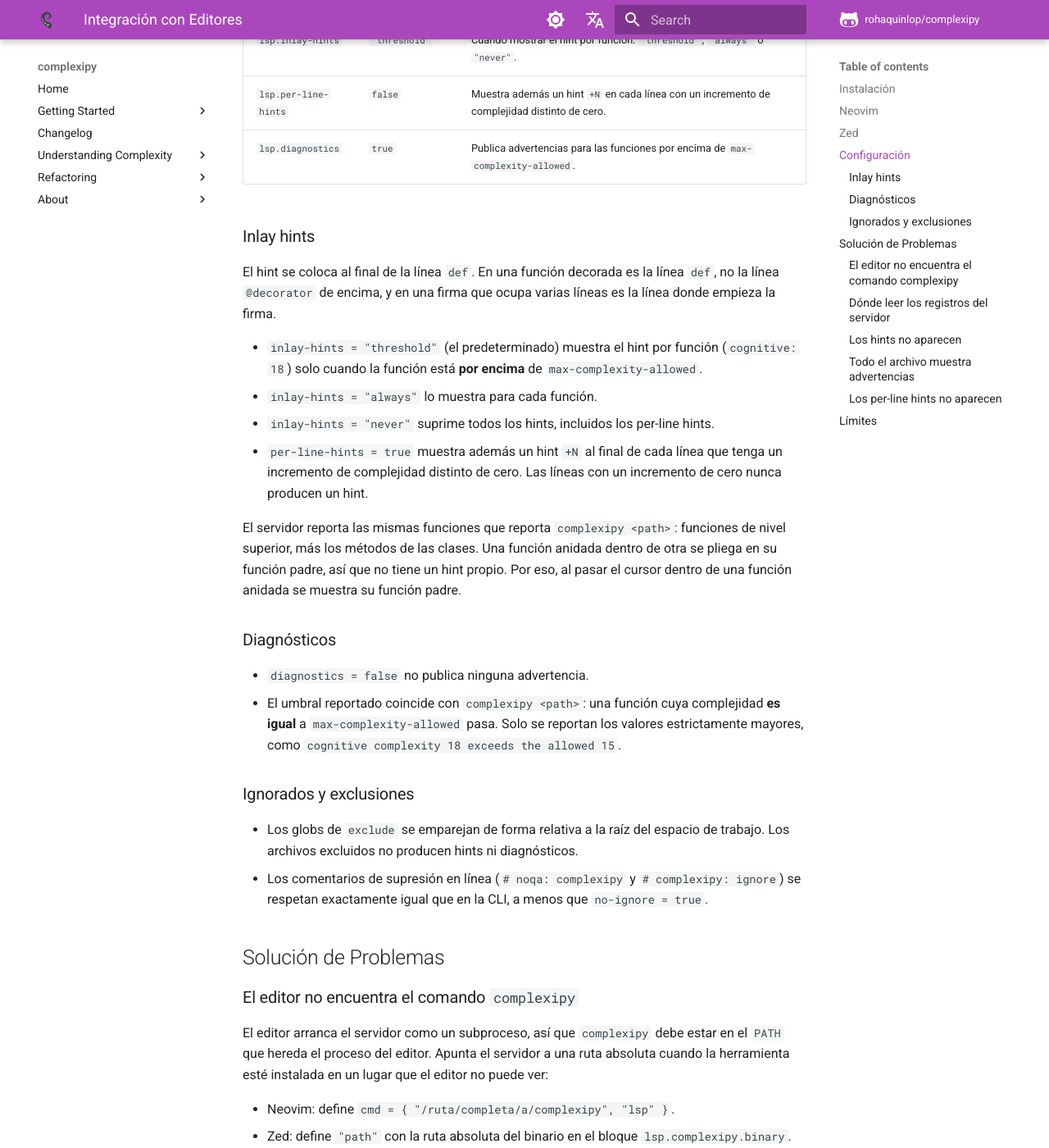
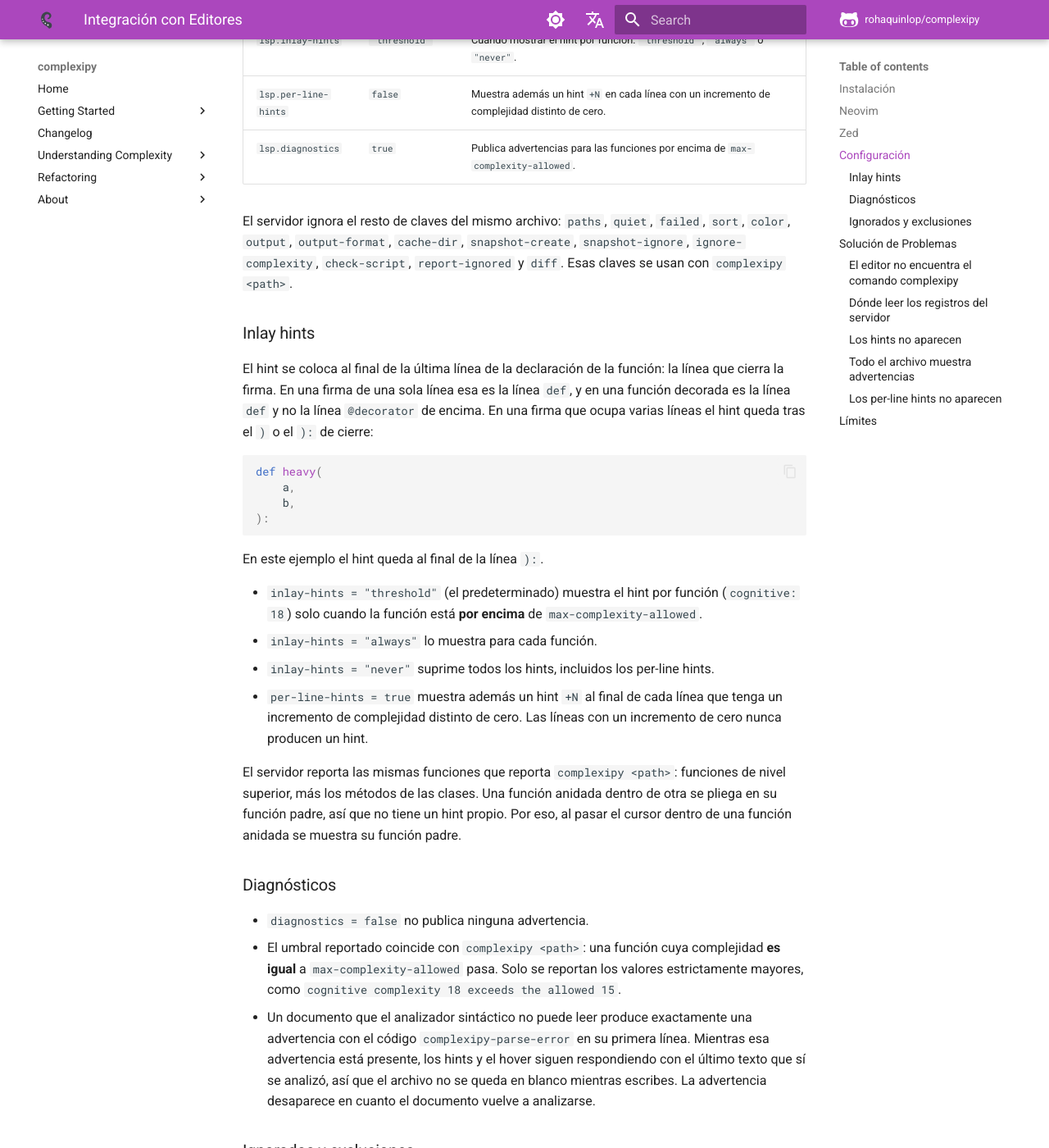
Before and after one commit to rohaquinlop/complexipy, an MkDocs documentation site: the page built from docs/es/editors.md, in a window 1280 px wide and 1400 px high, scrolled down 2906 px. Shown: the whole window at 82% size. Built offline with MkDocs 1.6.1 and Material for MkDocs 9.7.7, drawn with Linux system fonts in a browser that asks for light colours; comment, search, counter and statistics services are not loaded; some of the changed text lies outside the part shown.

Commit message:
docs(editors): describe the reviewed server behavior

````diff
--- a/docs/es/editors.md
+++ b/docs/es/editors.md
@@ -145,11 +145,27 @@ El servidor lee los mismos archivos de configuración que la CLI -
 | `lsp.per-line-hints` | `false` | Muestra además un hint `+N` en cada línea con un incremento de complejidad distinto de cero. |
 | `lsp.diagnostics` | `true` | Publica advertencias para las funciones por encima de `max-complexity-allowed`. |
 
+El servidor ignora el resto de claves del mismo archivo: `paths`, `quiet`,
+`failed`, `sort`, `color`, `output`, `output-format`, `cache-dir`,
+`snapshot-create`, `snapshot-ignore`, `ignore-complexity`, `check-script`,
+`report-ignored` y `diff`. Esas claves se usan con `complexipy <path>`.
+
 ### Inlay hints
 
-El hint se coloca al final de la línea `def`. En una función decorada es la
-línea `def`, no la línea `@decorator` de encima, y en una firma que ocupa
-varias líneas es la línea donde empieza la firma.
+El hint se coloca al final de la última línea de la declaración de la función:
+la línea que cierra la firma. En una firma de una sola línea esa es la línea
+`def`, y en una función decorada es la línea `def` y no la línea `@decorator`
+de encima. En una firma que ocupa varias líneas el hint queda tras el `)` o el
+`):` de cierre:
+
+```python
+def heavy(
+    a,
+    b,
+):
+```
+
+En este ejemplo el hint queda al final de la línea `):`.
 
 - `inlay-hints = "threshold"` (el predeterminado) muestra el hint por función
   (`cognitive: 18`) solo cuando la función está **por encima** de
@@ -174,6 +190,12 @@ función padre.
   complejidad **es igual** a `max-complexity-allowed` pasa. Solo se reportan
   los valores estrictamente mayores, como
   `cognitive complexity 18 exceeds the allowed 15`.
+- Un documento que el analizador sintáctico no puede leer produce exactamente
+  una advertencia con el código `complexipy-parse-error` en su primera línea.
+  Mientras esa advertencia está presente, los hints y el hover siguen
+  respondiendo con el último texto que sí se analizó, así que el archivo no se
+  queda en blanco mientras escribes. La advertencia desaparece en cuanto el
+  documento vuelve a analizarse.
 
 ### Ignorados y exclusiones
 
@@ -241,3 +263,20 @@ Las comprobaciones de ratchet con `--diff` y las compuertas por código de
 salida siguen siendo solo de la CLI. El servidor de lenguaje está pensado para
 guiarte mientras escribes, no para sustituir el contrato de CI, así que el uso
 actual de CI no cambia.
+
+Otros límites del servidor actual:
+
+- El servidor solo analiza documentos de Python. Un documento cuyo lenguaje no
+  sea `python` y cuya ruta no termine en `.py` no produce hints ni
+  advertencias.
+- El servidor declara sincronización completa del documento, así que espera el
+  búfer entero en cada cambio. Un cambio que lleve un rango se ignora y se
+  escribe una línea en el registro del servidor.
+- Un espacio de trabajo con varias raíces usa la primera carpeta para
+  descubrir la configuración y para emparejar `exclude`.
+- Las `initializationOptions` del cliente se ignoran. La configuración sale del
+  archivo de configuración.
+- La palabra `lsp` reserva el primer argumento: `complexipy lsp` arranca el
+  servidor. Para analizar un archivo o directorio llamado `lsp`, ejecuta
+  `complexipy -- lsp`. En una terminal, el servidor imprime esa pista cuando
+  existe una ruta llamada `lsp`.
````
Also changed, not shown: docs/editors.md (+41 -3 lines).
